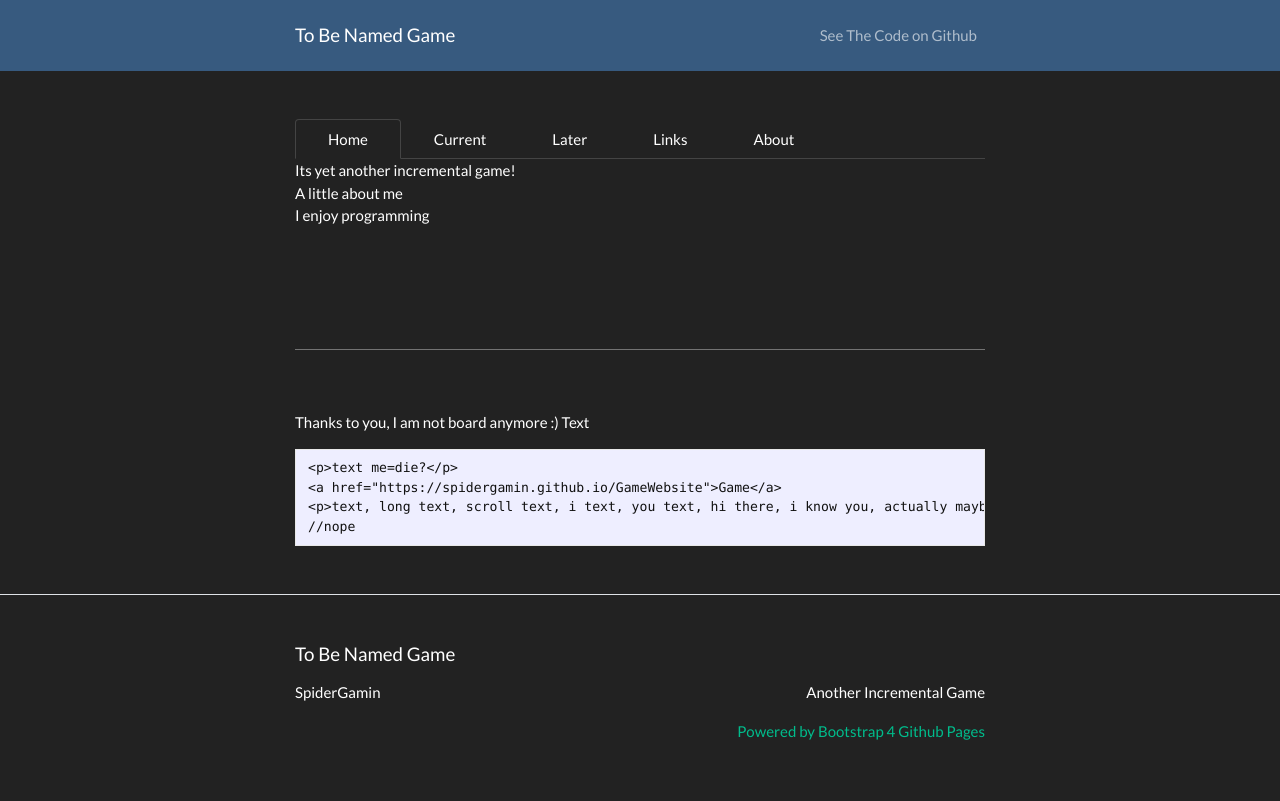
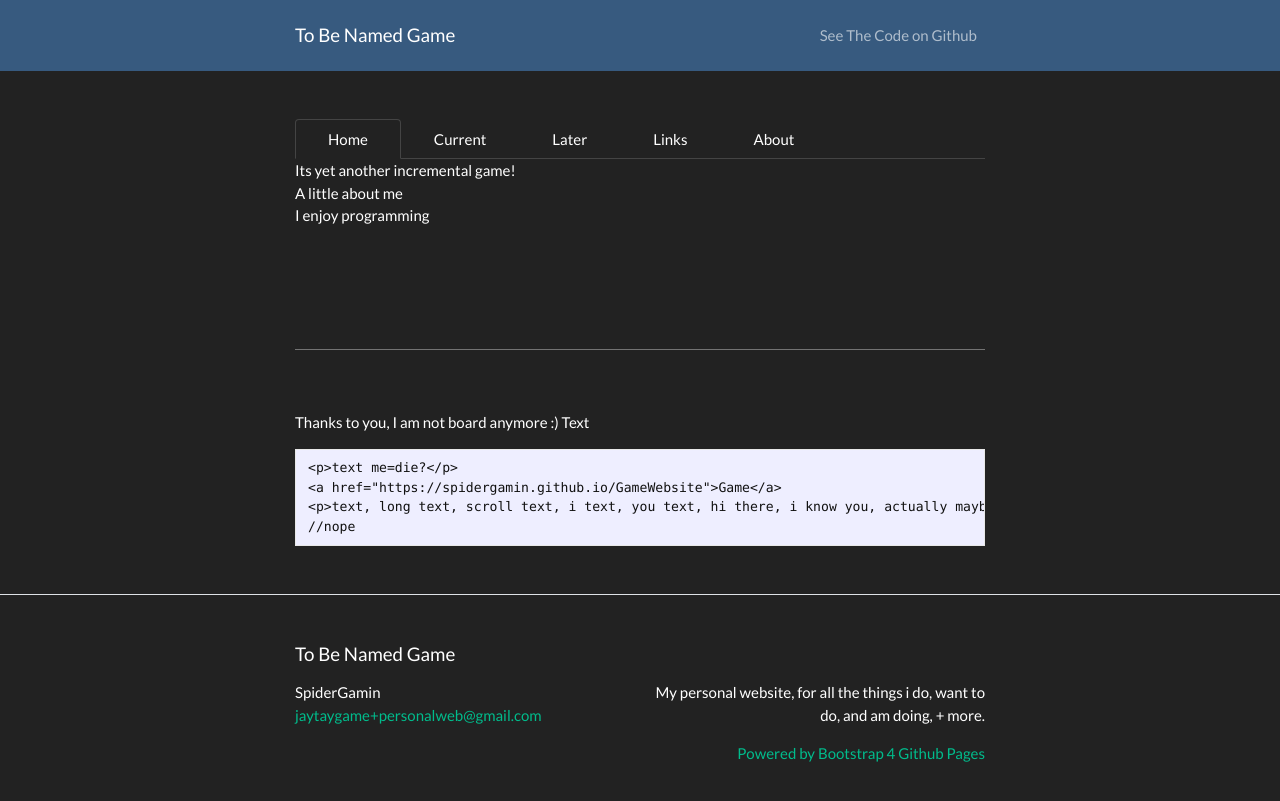
Before and after one commit to insberr/insberr.github.io, a Jekyll site: the page built from index.md, in a window 1280 px wide. Shown: the top 801 px of the page. Built offline with Jekyll 4.4.1, drawn with Linux system fonts in a browser that asks for light colours; our own code applies the rules of GitHub Pages for plain Markdown files.

Commit message:
Some migration changes

```diff
--- a/_config.yml
+++ b/_config.yml
@@ -13,13 +13,13 @@
 # you will see them accessed via {{ site.title }}, {{ site.email }}, and so on.
 # You can create any custom variable you would like, and they will be accessible
 # in the templates via {{ site.myvariable }}.
-siteversion: V 0.0.2 Complete
-todobar: 50
+siteversion: V 0.0.1 Beta
+todobar: 5
 autoseconds:
 title: To Be Named Game
-email: ""
+email: "jaytaygame+personalweb@gmail.com"
 description: >- # this means to ignore newlines until "baseurl:"
-  Another Incremental Game
+  My personal website, for all the things i do, want to do, and am doing, + more.
 #baseurl: "" # the subpath of your site, e.g. /blog
 #url: "" # the base hostname & protocol for your site, e.g. http://example.com
 #twitter_username: jekyllrb
@@ -33,7 +33,7 @@ plugins:
 
 # A list of the pages to display in the navigation bar
 header_pages:
-  - History.html
+
 # Exclude from processing.
 # The following items will not be processed, by default. Create a custom list
 # to override the default setting.
```
